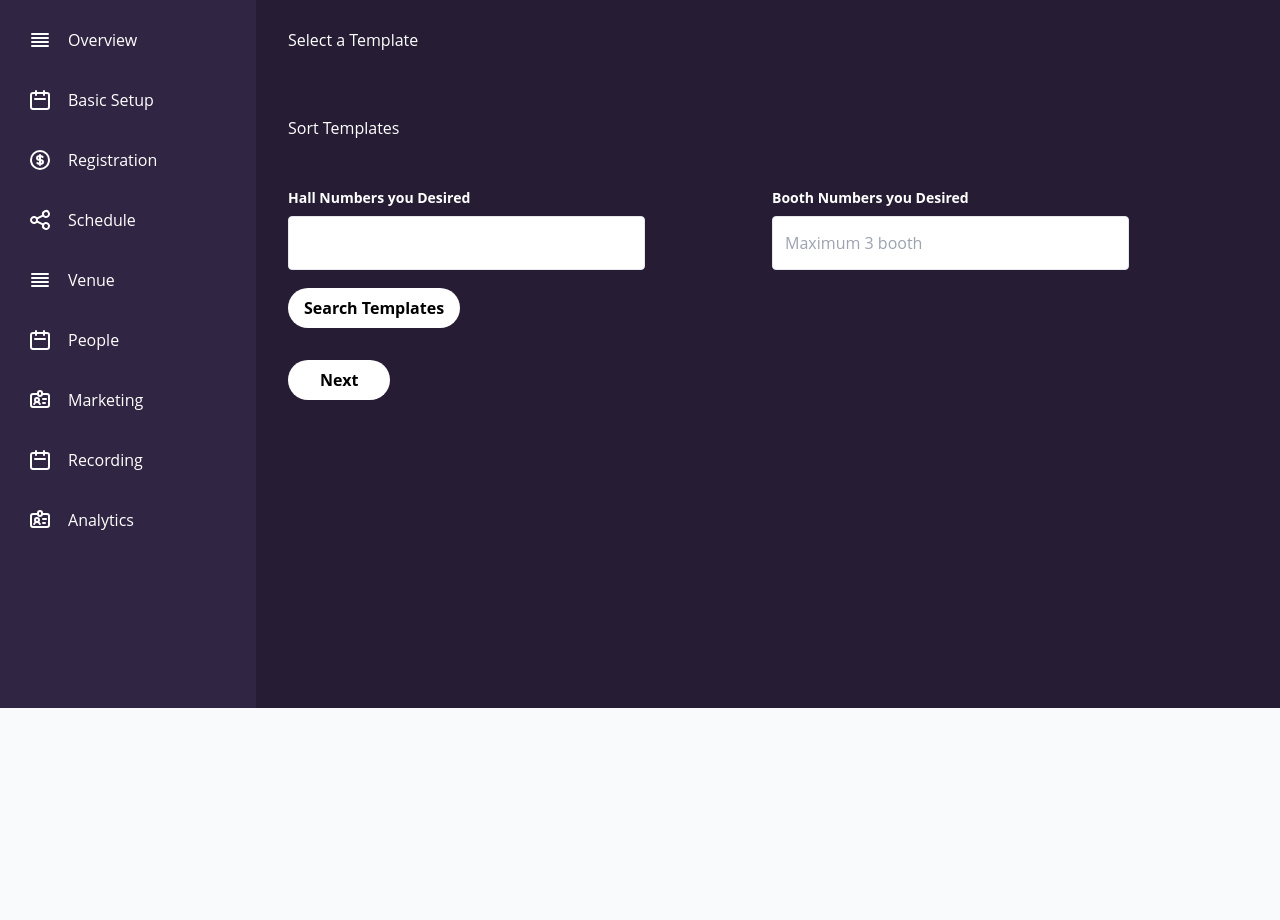
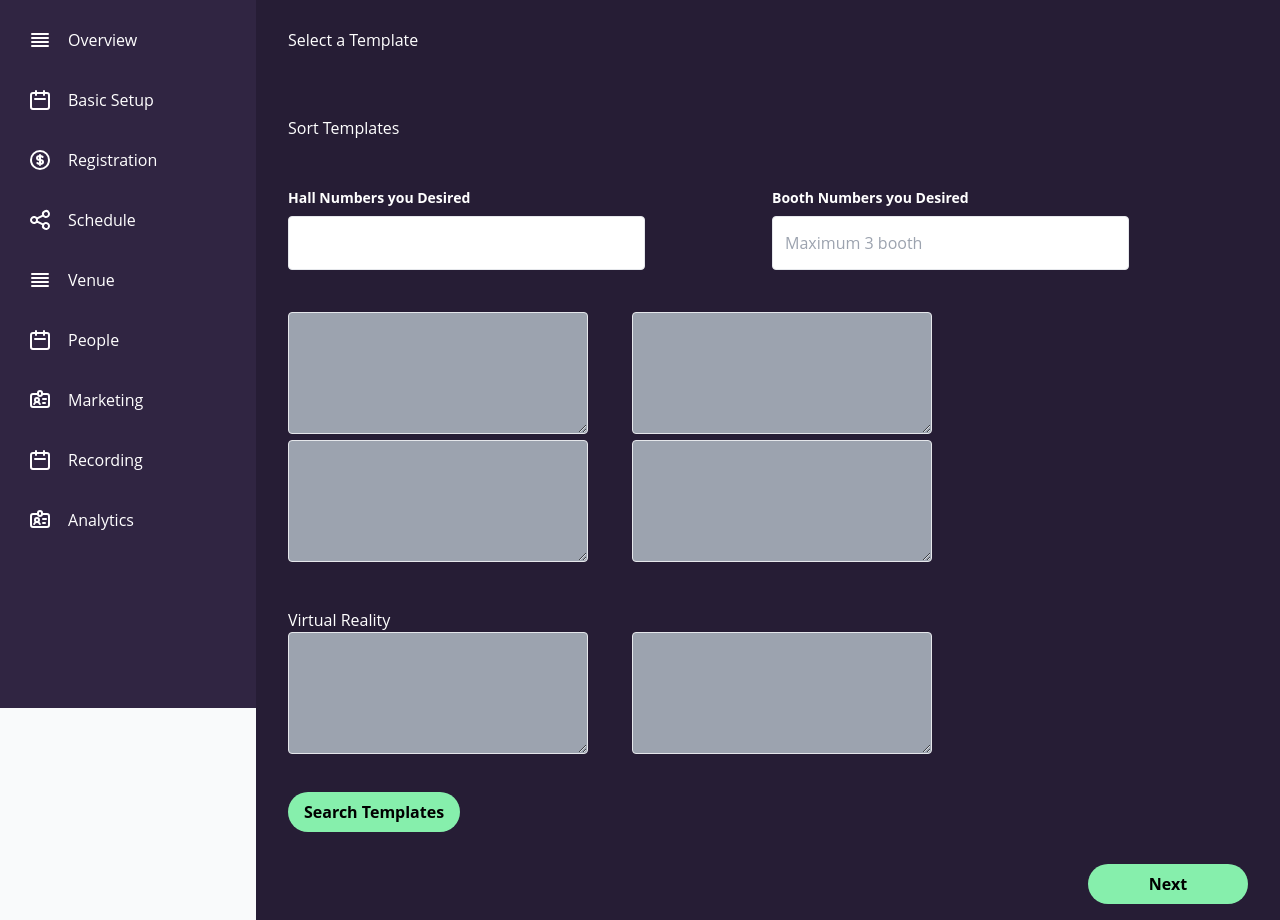
Before and after one commit to Darren-34810/mockup-cr, a website: page src/eventdashboard-overview2.html in a window 1280 px wide. Shown: the part 92-1012 px from the top of the page. Before the commit the page ends 800 px from the top, so only its background shows below. Drawn offline with Linux system fonts and the light colour scheme.

Commit message:
Page 3 Event Dashboard

```diff
--- a/src/eventdashboard-overview2.html
+++ b/src/eventdashboard-overview2.html
@@ -130,10 +130,10 @@
                         Sort Templates
                     </div>
 
-                    <div class="w-full bg-grey-lightest">
+                    <div class="w-full bg-grey-lightest ">
                         <div class="container mx-auto">
                             <div class="py-4 px-8">
-                              <div class="flex mb-4">
+                              <div class="flex mb-14">
                                 <div class="w-1/2 mr-1">
                                   <label class="block text-white text-sm font-bold mb-2" for="hall_number">Hall Numbers you Desired</label>
                                   <input class="appearance-none border rounded w-3/4 h-4/5 py-2 px-3 text-grey-darker" id="hall_number"
@@ -147,14 +147,32 @@
                                 </div>
                               </div>
 
+                            <div class="flex mb-10">
+                                <div>
+                              <textarea rows="5" cols="30" class="appearance-none border rounded bg-gray-400 mr-10"></textarea>
+                              <textarea rows="5" cols="30" class="appearance-none border rounded bg-gray-400 mr-10"></textarea>
+                              <textarea rows="5" cols="30" class="appearance-none border rounded bg-gray-400 mr-10"></textarea>
+                              <textarea rows="5" cols="30" class="appearance-none border rounded bg-gray-400 mr-10"></textarea>
+                              </div>
+                            </div>
+
+                            <div class="text-white">Virtual Reality</div>
+                            <div class="flex">
+                                <div>
+                              <textarea rows="5" cols="30" class="appearance-none border rounded bg-gray-400 mr-10"></textarea>
+                              <textarea rows="5" cols="30" class="appearance-none border rounded bg-gray-400 mr-10"></textarea>
+                              </div>
+                            </div>
+
                               <div class="flex items-center justify-between mt-8">
-                                <button class="bg-white hover:bg-green-600 text-black font-bold py-2 px-4 rounded-full" type="submit">
+                                <button class="bg-green-300 hover:bg-white text-black font-bold py-2 px-4 rounded-full" type="submit">
                                   Search Templates
                                 </button>
                               </div>
 
-                              <div class="flex items-center justify-between mt-8">
-                                <button class="bg-white hover:bg-green-600 text-black font-bold mr-16 py-2 px-8 rounded-full" type="submit">
+                              <div class="flex mt-8">
+                                <button class="bg-green-300 hover:bg-white text-black font-bold py-2 w-1/6 ml-auto rounded-full" type="submit">
                                   Next
                                 </button>
                               </div>
+ </body>
```
Also changed, not shown: dist/output.css.
